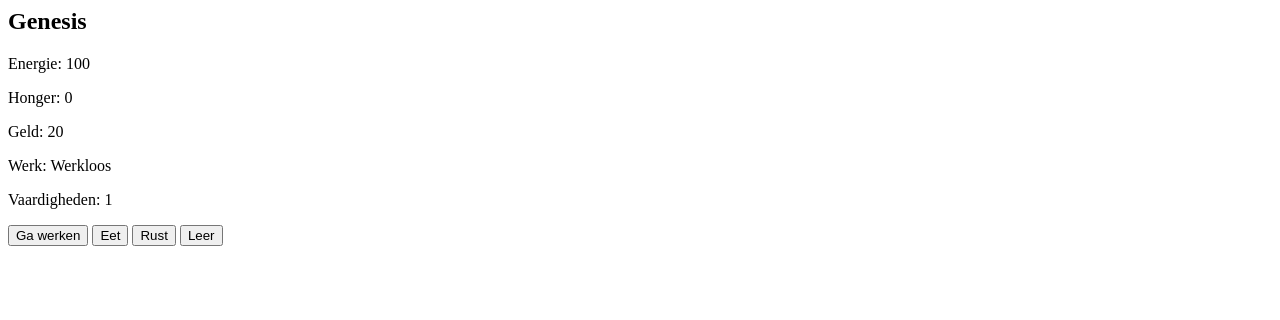
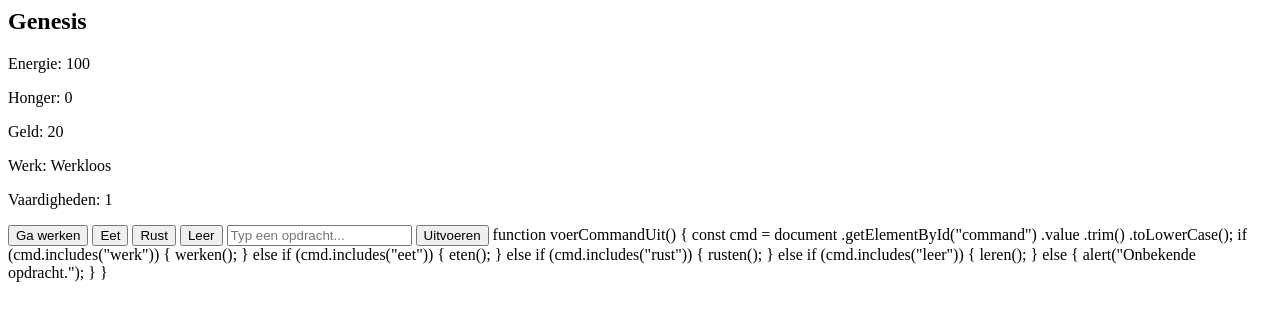
Before and after one commit to Bartusiii/Genesis-ai-, a plain HTML site: page index.html in a window 1280 px wide. Drawn offline with Linux system fonts and the light colour scheme; files whose address does not match are found by name.

Commit message:
Implement command input and execution functionality
Added input field and command execution button to handle user commands.

```diff
--- a/index.html
+++ b/index.html
@@ -12,3 +12,31 @@
 <button onclick="leren()">Leer</button>
 
 <script src="app.js"></script>
+<input
+    type="text"
+    id="command"
+    placeholder="Typ een opdracht..."
+>
+
+<button onclick="voerCommandUit()">
+    Uitvoeren
+</button>
+function voerCommandUit() {
+    const cmd = document
+        .getElementById("command")
+        .value
+        .trim()
+        .toLowerCase();
+
+    if (cmd.includes("werk")) {
+        werken();
+    } else if (cmd.includes("eet")) {
+        eten();
+    } else if (cmd.includes("rust")) {
+        rusten();
+    } else if (cmd.includes("leer")) {
+        leren();
+    } else {
+        alert("Onbekende opdracht.");
+    }
+}
```
